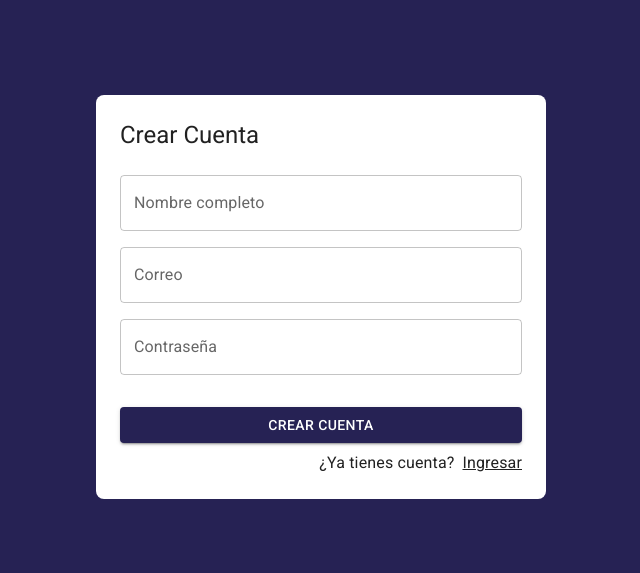
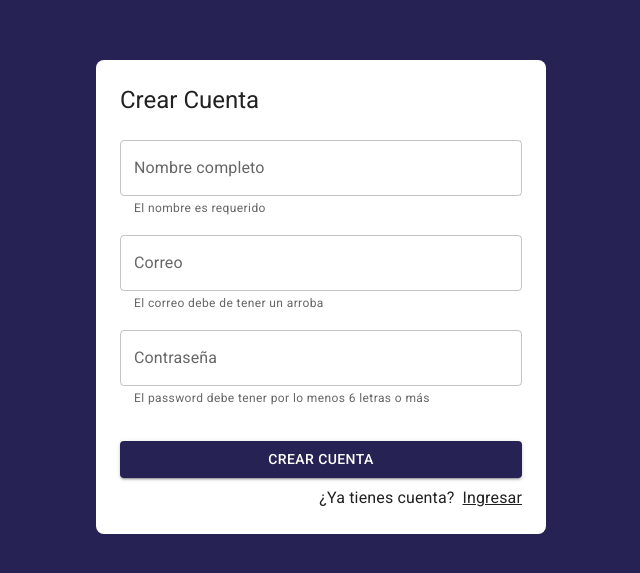
Before and after one commit to Nicolas0611/MUI-react-notes, a React (Vite) app: page /auth/register in a window 1280 px wide. Shown: the part 103-676 px from the top of the page, without its empty margins (319-959 px from the left). Built offline with nearby package versions, Linux system fonts and the light colour scheme.

Commit message:
Validations on the login inputs already done

```diff
--- a/src/auth/pages/LoginPage.jsx
+++ b/src/auth/pages/LoginPage.jsx
@@ -1,7 +1,7 @@
-import { useDispatch } from "react-redux";
+import { useDispatch, useSelector } from "react-redux";
 import { Link as RouterLink } from "react-router-dom";
 import { AuthLayout } from "../layout/AuthLayout";
-
+import { useMemo } from "react";
 import { Google } from "@mui/icons-material";
 import { Grid, Typography, TextField, Button, Link } from "@mui/material";
 import { useForm } from "../../hooks/useForm";
@@ -9,10 +9,14 @@ import { checkingAuth, startGoogleSignIn } from "../../store/auth/thunks";
 
 export const LoginPage = () => {
   const dispatch = useDispatch();
+  const { status } = useSelector((state) => state.auth);
+
   const { email, password, onInputChange } = useForm({
     email: "nico.sierra@hotmail.com",
     password: "123456",
   });
+
+  const isAuthenticated = useMemo(() => status === "checking", [status]);
 
   const onSubmit = (event) => {
     event.preventDefault();
@@ -53,12 +57,22 @@ export const LoginPage = () => {
           </Grid>
           <Grid container spacing={2} sx={{ mt: 2, mb: 1 }}>
             <Grid item xs={12} sm={6}>
-              <Button type="submit" variant="contained" fullWidth>
+              <Button
+                disabled={isAuthenticated}
+                type="submit"
+                variant="contained"
+                fullWidth
+              >
                 Login
               </Button>
             </Grid>
             <Grid item xs={12} sm={6}>
-              <Button onClick={onGoogleSignIn} variant="contained" fullWidth>
+              <Button
+                disabled={isAuthenticated}
+                onClick={onGoogleSignIn}
+                variant="contained"
+                fullWidth
+              >
                 <Google />
                 <Typography sx={{ ml: 1 }}> Google</Typography>
               </Button>
--- a/src/auth/pages/RegisterPage.jsx
+++ b/src/auth/pages/RegisterPage.jsx
@@ -2,13 +2,47 @@ import React from "react";
 import { Link as RouterLink } from "react-router-dom";
 import { AuthLayout } from "../layout/AuthLayout";
 
-import { Google } from "@mui/icons-material";
 import { Grid, Typography, TextField, Button, Link } from "@mui/material";
+import { useForm } from "../../hooks/useForm";
+import { useState } from "react";
+const formValidations = {
+  email: [(value) => value.includes("@"), "El correo debe de tener un arroba"],
+  password: [
+    (value) => value.length >= 6,
+    "El password debe tener por lo menos 6 letras o más",
+  ],
+  displayName: [(value) => value.length >= 1, "El nombre es requerido"],
+};
+export const RegisterPage = () => {
+  const [formSubmited, setFormSubmited] = useState(false);
 
-export const RegisterPage = () => {
+  const {
+    displayName,
+    email,
+    password,
+    onInputChange,
+    isFormValid,
+    emailValid,
+    displayNameValid,
+    passwordValid,
+  } = useForm(
+    {
+      displayName: "",
+      email: "",
+      password: "",
+    },
+    formValidations
+  );
+
+  const onSubmit = (e) => {
+    e.preventDefault();
+    setFormSubmited(true);
+    if (!isFormValid) return;
+  };
+
   return (
     <AuthLayout title="Crear Cuenta">
-      <form>
+      <form onSubmit={onSubmit}>
         <Grid container>
           <Grid item xs={12} sx={{ mt: 2 }}>
             <TextField
@@ -16,6 +50,11 @@ export const RegisterPage = () => {
               type="text"
               placeholder="Ej: Andrés Sierra"
               fullWidth
+              name="displayName"
+              value={displayName}
+              onChange={onInputChange}
+              error={!!displayNameValid && formSubmited}
+              helperText={displayNameValid}
             />
           </Grid>
           <Grid item xs={12} sx={{ mt: 2 }}>
@@ -24,19 +63,28 @@ export const RegisterPage = () => {
               type="email"
               placeholder="correo@correo.com"
               fullWidth
+              name="email"
+              value={email}
+              onChange={onInputChange}
+              error={!!emailValid && formSubmited}
+              helperText={emailValid}
             />
           </Grid>
           <Grid item xs={12} sx={{ mt: 2 }}>
             <TextField
               label="Contraseña"
               type="password"
-              placeholder="correo@correo.com"
               fullWidth
+              name="password"
+              value={password}
+              onChange={onInputChange}
+              error={!!passwordValid && formSubmited}
+              helperText={passwordValid}
             />
           </Grid>
           <Grid container spacing={2} sx={{ mt: 2, mb: 1 }}>
             <Grid item xs={12}>
-              <Button variant="contained" fullWidth>
+              <Button type="submit" variant="contained" fullWidth>
                 Crear Cuenta
               </Button>
             </Grid>
--- /dev/null
+++ b/src/firebase/providers.js
@@ -0,0 +1,44 @@
+import {
+  getAuth,
+  signInWithPopup,
+  GoogleAuthProvider,
+  createUserWithEmailAndPassword,
+} from "firebase/auth";
+import { FirebaseAuth } from "./config";
+
+const googleProvider = new GoogleAuthProvider();
+
+export const signInWithGoogle = async () => {
+  try {
+    const result = await signInWithPopup(FirebaseAuth, googleProvider);
+
+    const { displayName, email, photoURL, uid } = result.user;
+
+    return {
+      ok: true,
+      displayName,
+      email,
+      photoURL,
+      uid,
+    };
+  } catch (error) {
+    const errorMessage = error.message;
+    return {
+      ok: false,
+      errorMessage,
+    };
+  }
+};
+
+export const registerUserWithEmail = ({ email, password, displayName }) => {
+  try {
+    const resp = createUserWithEmailAndPassword(FirebaseAuth, email, password);
+    console.log(res);
+  } catch (error) {
+    const errorMessage = error.message;
+    return {
+      ok: false,
+      errorMessage,
+    };
+  }
+};
--- a/src/hooks/useForm.js
+++ b/src/hooks/useForm.js
@@ -1,7 +1,20 @@
-import { useState } from "react";
+import { useEffect, useMemo, useState } from "react";
 
-export const useForm = (initialForm = {}) => {
+export const useForm = (initialForm = {}, formValidations = {}) => {
   const [formState, setFormState] = useState(initialForm);
+  const [formValidation, setFormValidation] = useState({});
+
+  useEffect(() => {
+    createValidators();
+  }, [formState]);
+
+  const isFormValid = useMemo(() => {
+    for (const formValue of Object.keys(formValidation)) {
+      if (formValidation[formValue] !== null) return false;
+    }
+
+    return true;
+  }, [formValidation]);
 
   const onInputChange = ({ target }) => {
     const { name, value } = target;
@@ -15,10 +28,27 @@ export const useForm = (initialForm = {}) => {
     setFormState(initialForm);
   };
 
+  const createValidators = () => {
+    const formCheckedValues = {};
+
+    for (const formField of Object.keys(formValidations)) {
+      const [fn, errorMessage] = formValidations[formField];
+
+      formCheckedValues[`${formField}Valid`] = fn(formState[formField])
+        ? null
+        : errorMessage;
+    }
+
+    setFormValidation(formCheckedValues);
+  };
+
   return {
     ...formState,
     formState,
     onInputChange,
     onResetForm,
+
+    ...formValidation,
+    isFormValid,
   };
 };
--- a/src/store/auth/authSlice.js
+++ b/src/store/auth/authSlice.js
@@ -11,8 +11,22 @@ export const authSlice = createSlice({
     errorMessage: null,
   },
   reducers: {
-    login: (state, action) => {},
-    logout: (state, payload) => {},
+    login: (state, action) => {
+      state.status = "authenticated"; //not-authenticated - authenticated
+      state.uid = action.payload.uid;
+      state.email = action.payload.email;
+      state.displayName = action.payload.displayName;
+      state.photoURL = action.payload.photoURL;
+      state.errorMessage = null;
+    },
+    logout: (state, action) => {
+      state.status = "non-authenticated"; //not-authenticated - authenticated
+      state.uid = null;
+      state.email = null;
+      state.displayName = null;
+      state.photoURL = null;
+      state.errorMessage = action.payload;
+    },
     checkCredentials: (state) => {
       state.status = "checking";
     },
--- a/src/store/auth/thunks.js
+++ b/src/store/auth/thunks.js
@@ -1,4 +1,5 @@
-import { checkCredentials } from "./authSlice";
+import { signInWithGoogle } from "../../firebase/providers";
+import { checkCredentials, logout, login } from "./authSlice";
 
 export const checkingAuth = (email, password) => {
   return async (dispatch) => {
@@ -8,5 +9,9 @@ export const checkingAuth = (email, password) => {
 export const startGoogleSignIn = () => {
   return async (dispatch) => {
     dispatch(checkCredentials());
+    const result = await signInWithGoogle();
+    if (!result.ok) return dispatch(logout(result.errorMessage));
+
+    dispatch(login(result));
   };
 };
```
